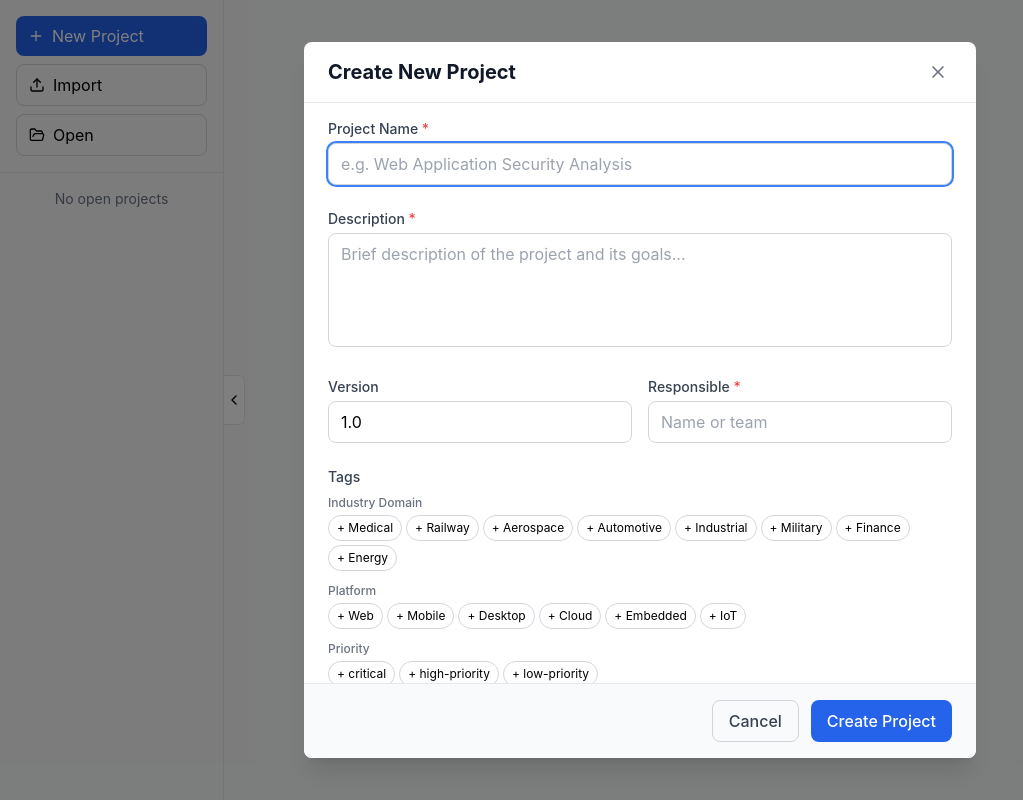
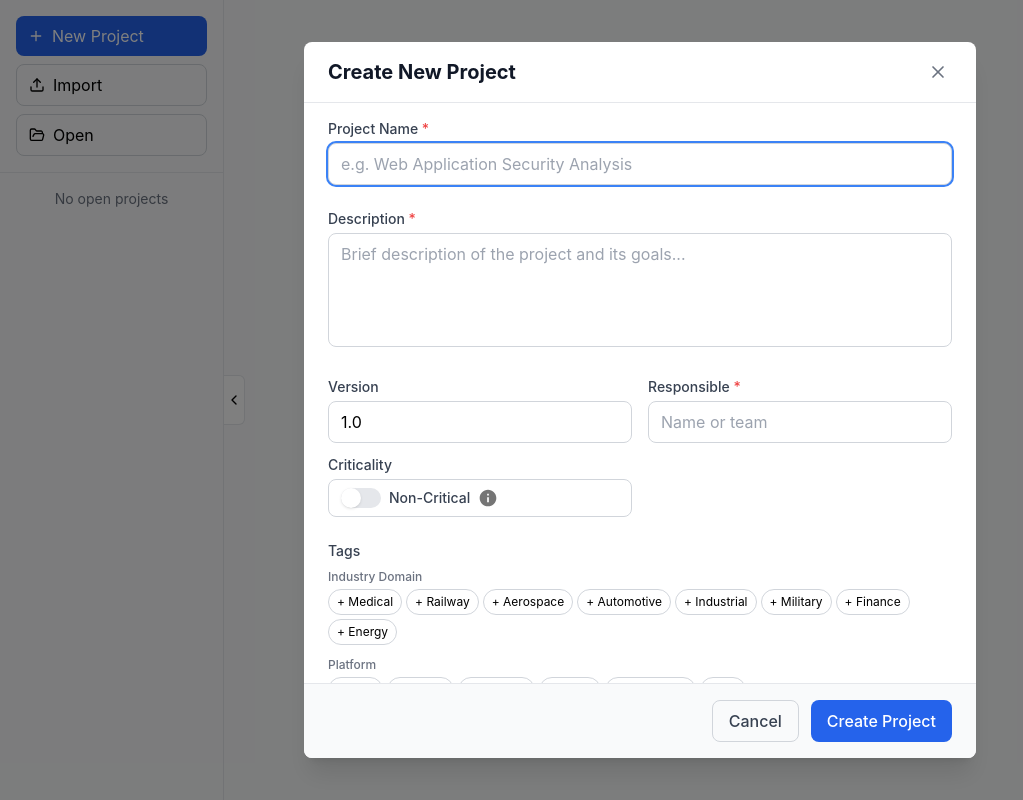
Before and after one commit to TARAflow/TARAflow, a React (Vite) app: page /model in a window 1280 px wide. Both pictures are taken after a click on the button "New Project". Shown: the whole page, without its empty margins (0-1023 px from the left). Built offline with nearby package versions, Linux system fonts and the light colour scheme.

Commit message:
Add new isHighImpact slide switch for critical systems

```diff
--- a/src/app/components/dialogs/new-project-dialog.tsx
+++ b/src/app/components/dialogs/new-project-dialog.tsx
@@ -1,6 +1,10 @@
 import React, { useState } from 'react';
 import { X, AlertCircle } from 'lucide-react';
 import { useTranslation } from 'react-i18next';
+
+import { Info as InfoIcon } from "@mui/icons-material";
+
+import { Box, Stack, Tooltip, Typography } from "@mui/material";
 
 // ==================== NEW PROJECT DIALOG ====================
 // Erstellt ein neues Projekt mit allen erforderlichen Feldern
@@ -16,6 +20,7 @@ export interface NewProjectData {
   version: string;
   responsible: string;
   tags: string[];
+  isHighImpact?: boolean;
 }
 
 // ==================== TAG CATEGORIES ====================
@@ -28,39 +33,28 @@ interface TagCategory {
 
 const TAG_CATEGORIES: TagCategory[] = [
   {
-    key: 'domain',
-    labelKey: 'dialogs.newProject.tagCategories.domain',
+    key: "domain",
+    labelKey: "dialogs.newProject.tagCategories.domain",
     tags: [
-      'Medical',
-      'Railway',
-      'Aerospace',
-      'Automotive',
-      'Industrial',
-      'Military',
-      'Finance',
-      'Energy',
+      "Medical",
+      "Railway",
+      "Aerospace",
+      "Automotive",
+      "Industrial",
+      "Military",
+      "Finance",
+      "Energy",
     ],
   },
   {
-    key: 'platform',
-    labelKey: 'dialogs.newProject.tagCategories.platform',
-    tags: [
-      'Web',
-      'Mobile',
-      'Desktop',
-      'Cloud',
-      'Embedded',
-      'IoT',
-    ],
+    key: "platform",
+    labelKey: "dialogs.newProject.tagCategories.platform",
+    tags: ["Web", "Mobile", "Desktop", "Cloud", "Embedded", "IoT"],
   },
   {
-    key: 'priority',
-    labelKey: 'dialogs.newProject.tagCategories.priority',
-    tags: [
-      'critical',
-      'high-priority',
-      'low-priority',
-    ],
+    key: "priority",
+    labelKey: "dialogs.newProject.tagCategories.priority",
+    tags: ["critical", "high-priority", "low-priority"],
   },
 ];
 
@@ -227,8 +221,9 @@ export const NewProjectDialog: React.FC<NewProjectDialogProps> = ({
 
             {/* Version und Verantwortlicher - Nebeneinander */}
             <div className="grid grid-cols-2 gap-4">
-              {/* Version */}
-              <div>
+              {/* Version + High Impact Switch */}
+              <div className="flex flex-col">
+                {/* Version */}
                 <label className="block text-sm font-medium text-gray-700 mb-1">
                   {t("project.version")}
                 </label>
@@ -241,10 +236,86 @@ export const NewProjectDialog: React.FC<NewProjectDialogProps> = ({
                   className="w-full px-3 py-2 border border-gray-300 rounded-lg focus:outline-none focus:ring-2 focus:ring-blue-500"
                   placeholder="1.0"
                 />
+
+                {/* High/Critical Impact Switch */}
+                <div className="flex flex-col mt-3">
+                  {/* Titel */}
+                  <span className="text-sm font-medium text-gray-700 mb-1">
+                    {t("dialogs.newProject.highImpactTitle", "Criticality")}
+                  </span>
+
+                  {/* Label mit Border */}
+                  <label className="flex items-center justify-between border border-gray-300 rounded-lg px-3 py-2 cursor-pointer focus-within:ring-2 focus-within:ring-blue-500">
+                    <div className="flex items-center gap-2">
+                      {/* Slide Switch */}
+                      <div className="relative">
+                        <input
+                          type="checkbox"
+                          checked={formData.isHighImpact ?? false}
+                          onChange={(e) =>
+                            setFormData((prev) => ({
+                              ...prev,
+                              isHighImpact: e.target.checked,
+                            }))
+                          }
+                          className="sr-only peer"
+                        />
+                        {/* Track */}
+                        <div className="w-10 h-5 bg-gray-200 rounded-full peer-checked:bg-blue-600 transition-colors"></div>
+                        {/* Knopf */}
+                        <div
+                          className={`absolute left-0 top-0 w-5 h-5 bg-white rounded-full shadow transform transition-transform duration-200 ease-in-out
+          ${formData.isHighImpact ? "translate-x-5" : ""}`}
+                        />
+                      </div>
+
+                      {/* Status Text */}
+                      <span
+                        className={`text-sm font-medium select-none transition-colors duration-200 ${
+                          formData.isHighImpact
+                            ? "text-red-600"
+                            : "text-gray-700"
+                        }`}
+                      >
+                        {formData.isHighImpact
+                          ? t(
+                              "dialogs.newProject.highCritical",
+                              "High Critical"
+                            )
+                          : t("dialogs.newProject.nonCritical", "Non-Critical")}
+                      </span>
+
+                      {/* Info Icon mit Tooltip */}
+                      <Tooltip
+                        title={
+                          <Box sx={{ p: 0.5 }}>
+                            <Stack
+                              direction="row"
+                              spacing={1}
+                              alignItems="center"
+                            >
+                              <Typography>
+                                {t("dialogs.newProject.highImpactTooltip")}
+                              </Typography>
+                            </Stack>
+                          </Box>
+                        }
+                        arrow
+                        placement="right"
+                      >
+                        <InfoIcon
+                          fontSize="small"
+                          color="action"
+                          sx={{ cursor: "help" }}
+                        />
+                      </Tooltip>
+                    </div>
+                  </label>
+                </div>
               </div>
 
               {/* Verantwortlicher */}
-              <div>
+              <div className="flex flex-col">
                 <label className="block text-sm font-medium text-gray-700 mb-1">
                   {t("project.responsible")}{" "}
                   <span className="text-red-500">*</span>
--- a/src/app/components/layout/main-layout.tsx
+++ b/src/app/components/layout/main-layout.tsx
@@ -794,17 +794,16 @@ export const MainLayout: React.FC = () => {
             const result = await projectService.createProject({
               name: data.name,
               description: data.description,
-              version: data.version, // ← NEU
+              version: data.version,
               responsible: data.responsible,
+              isHighImpact: data.isHighImpact,
             });
             if (result.success && result.data) {
-              // Tags separat hinzufügen (falls createProject sie nicht unterstützt)
               const projectWithTags = {
                 ...result.data,
-                tags: data.tags, // ← NEU
+                tags: data.tags,
               };
 
-              // Speichern mit Tags
               await storageService.saveProject(projectWithTags);
 
               setProjects([...projects, projectWithTags]);
--- a/src/app/models/project-types.ts
+++ b/src/app/models/project-types.ts
@@ -102,6 +102,7 @@ export interface CreateProjectInput {
   description: string;
   version?: string;
   responsible?: string;
+  isHighImpact?: boolean;
 }
 
 export interface UpdateProjectInput {
--- a/src/i18n/locales/de.json
+++ b/src/i18n/locales/de.json
@@ -118,6 +118,11 @@
       "infoItem2": "Sie werden zum Allgemein Tab weitergeleitet",
       "infoItem3": "Alle Phasen sind zunächst auf Nicht gestartet",
       "infoItem4": "Sie können mit der DFD-Erstellung beginnen (Phase 1)",
+      "highImpactLabel": "High-Impact System",
+      "criticalityTitle": "Kritikalität",
+      "highCritical": "Hoch Kritisch",
+      "nonCritical": "Nicht Kritisch",
+      "highImpactTooltip": "Aktivieren für kritische Systeme. Dies wählt automatisch den Attack-Tree-first Workflow.",
       "tagCategories": {
         "domain": "Branche",
         "platform": "Plattform",
--- a/src/i18n/locales/en.json
+++ b/src/i18n/locales/en.json
@@ -120,6 +120,11 @@
       "infoItem2": "You will be redirected to the General tab",
       "infoItem3": "All phases are initially set to Not Started",
       "infoItem4": "You can start with DFD creation (Phase 1)",
+      "highImpactLabel": "High-Impact System",
+      "criticalityTitle": "Criticality",
+      "highCritical": "High Critical",
+      "nonCritical": "Non-Critical",
+      "highImpactTooltip": "Enable for critical systems. This automatically selects the Attack-Tree-first workflow.",
       "tagCategories": {
         "domain": "Industry Domain",
         "platform": "Platform",
```
